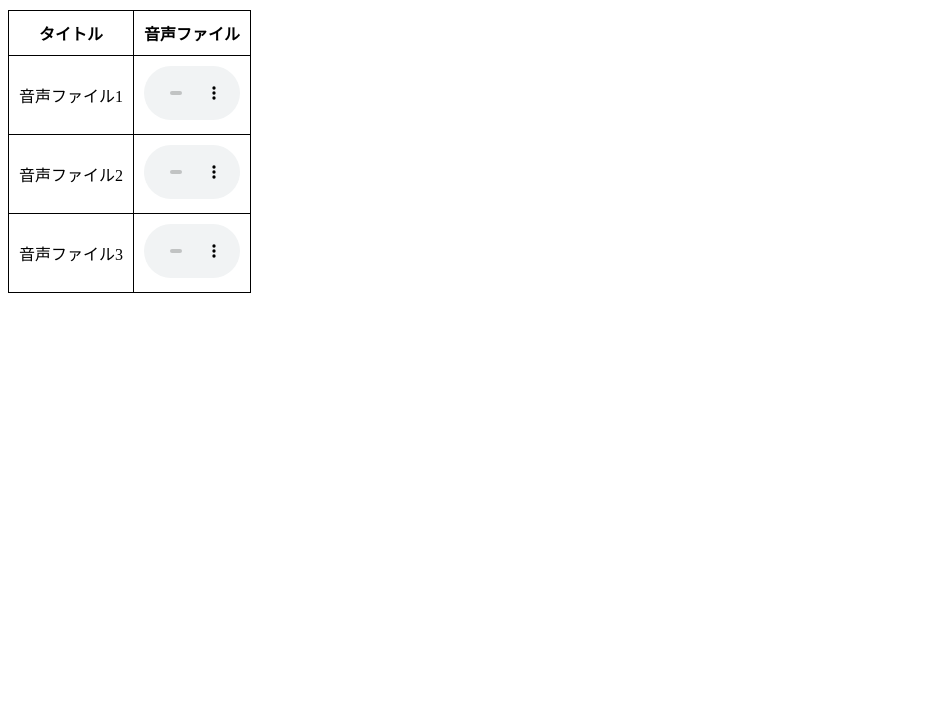
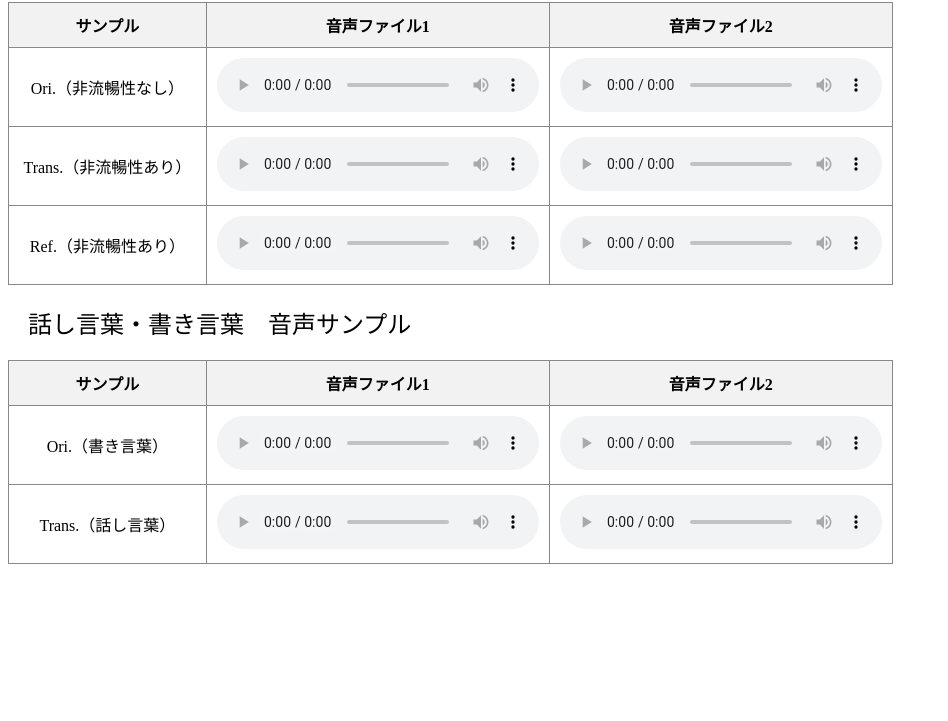
Before and after one commit to dyoshioka-555/audio-samples, a plain HTML site: page index.html in a window 1280 px wide. Shown: the part 79-800 px from the top of the page, without its empty margins (0-948 px from the left). Drawn offline with Linux system fonts and the light colour scheme.

Commit message:
fix html

```diff
--- a/index.html
+++ b/index.html
@@ -3,61 +3,142 @@
 
 <head>
     <meta charset="UTF-8">
-    <title>音声ファイル表</title>
+    <title>テキストスタイル変換+TTS サンプル音声</title>
     <style>
-        table,
-        th,
-        td {
-            border: 1px solid black;
+        .table-title {
+            font-size: 24px;
+            /* タイトルのフォントサイズ */
+            margin-left: 20px;
+            /* 左の余白 */
+        }
+
+        /* 表のスタイル */
+        table {
+            width: 70%;
+            /* 表の幅 */
+            table-layout: fixed;
             border-collapse: collapse;
+            /* セルの境界線を一つに */
+            margin: 20px;
+            /* 上下の余白と自動で中央寄せ */
+            margin-left: 0;
+            /* 左の余白をなしに */
         }
 
         th,
         td {
+            border: 1px solid #888;
+            /* 罫線の色 */
             padding: 10px;
+            /* セルの内側の余白 */
+            text-align: center;
+            /* テキストを中央揃え */
         }
 
+        th {
+            background-color: #f2f2f2;
+            /* ヘッダーの背景色 */
+        }
+
+        .col-title {
+            width: 20%;
+            /* タイトル列の幅 */
+        }
+
+        /* 音声コントロールのスタイル */
         audio {
             width: 100%;
+            /* 音声コントロールの幅をセルに合わせる */
+            outline: none;
+            /* アウトラインを消す */
         }
     </style>
 </head>
 
 <body>
-    <h1>音声ファイル表</h1>
+    ASJ2024S 1-Q-28
+
+    <div class="table-title">非流暢性　音声サンプル</div>
 
     <table>
+        <thead>
             <tr>
-            <th>タイトル</th>
-            <th>音声ファイル</th>
+                <th class="col-title">サンプル</th>
+                <th>音声ファイル1</th>
+                <th>音声ファイル2</th>
+            </tr>
+        </thead>
+        <tbody>
+            <tr>
+                <td>Ori.（非流暢性なし）</td>
+                <td><audio controls>
+                        <source src="wav\disflu\Ori\csj_0000.wav" type="audio/wav">Your browser does not support the
+                        audio element.
+                    </audio></td>
+                <td><audio controls>
+                        <source src="wav\disflu\Ori\csj_0001.wav" type="audio/wav">Your browser does not support the
+                        audio element.
+                    </audio></td>
             </tr>
             <tr>
-            <td>音声ファイル1</td>
-            <td>
-                <audio controls>
-                    <source src="wav\disflu\Ori\csj_0000.wav" type="audio/wav">
-                    お使いのブラウザはオーディオタグをサポートしていません。
-                </audio>
-            </td>
+                <td>Trans.（非流暢性あり）</td>
+                <td><audio controls>
+                        <source src="wav\disflu\Trans\csj_0000.wav" type="audio/wav">Your browser does not support the
+                        audio element.
+                    </audio></td>
+                <td><audio controls>
+                        <source src="wav\disflu\Trans\csj_0001.wav" type="audio/wav">Your browser does not support the
+                        audio element.
+                    </audio></td>
             </tr>
             <tr>
-            <td>音声ファイル2</td>
-            <td>
-                <audio controls>
-                    <source src="wav\disflu\Trans\csj_0000.wav" type="audio/wav">
-                    お使いのブラウザはオーディオタグをサポートしていません。
-                </audio>
-            </td>
+                <td>Ref.（非流暢性あり）</td>
+                <td><audio controls>
+                        <source src="wav\disflu\Ref\csj_0000.wav" type="audio/wav">Your browser does not support the
+                        audio element.
+                    </audio></td>
+                <td><audio controls>
+                        <source src="wav\disflu\Ref\csj_0001.wav" type="audio/wav">Your browser does not support the
+                        audio element.
+                    </audio></td>
+            </tr>
+        </tbody>
+    </table>
+
+    <div class="table-title">話し言葉・書き言葉　音声サンプル</div>
+
+    <table>
+        <thead>
+            <tr>
+                <th class="col-title">サンプル</th>
+                <th>音声ファイル1</th>
+                <th>音声ファイル2</th>
+            </tr>
+        </thead>
+        <tbody>
+            <tr>
+                <td>Ori.（書き言葉）</td>
+                <td><audio controls>
+                        <source src="wav\sw\written\tts_0000.wav" type="audio/wav">Your browser does not support the
+                        audio element.
+                    </audio></td>
+                <td><audio controls>
+                        <source src="wav\sw\written\tts_0001.wav" type="audio/wav">Your browser does not support the
+                        audio element.
+                    </audio></td>
             </tr>
             <tr>
-            <td>音声ファイル3</td>
-            <td>
-                <audio controls>
-                    <source src="wav\disflu\Ref\csj_0000.wav" type="audio/wav">
-                    お使いのブラウザはオーディオタグをサポートしていません。
-                </audio>
-            </td>
+                <td>Trans.（話し言葉）</td>
+                <td><audio controls>
+                        <source src="wav\sw\spoken\tts_0000.wav" type="audio/wav">Your browser does not support the
+                        audio element.
+                    </audio></td>
+                <td><audio controls>
+                        <source src="wav\sw\spoken\tts_0001.wav" type="audio/wav">Your browser does not support the
+                        audio element.
+                    </audio></td>
             </tr>
+        </tbody>
     </table>
 
 </body>
```
Lines whose indentation alone changed are shown as unchanged.
